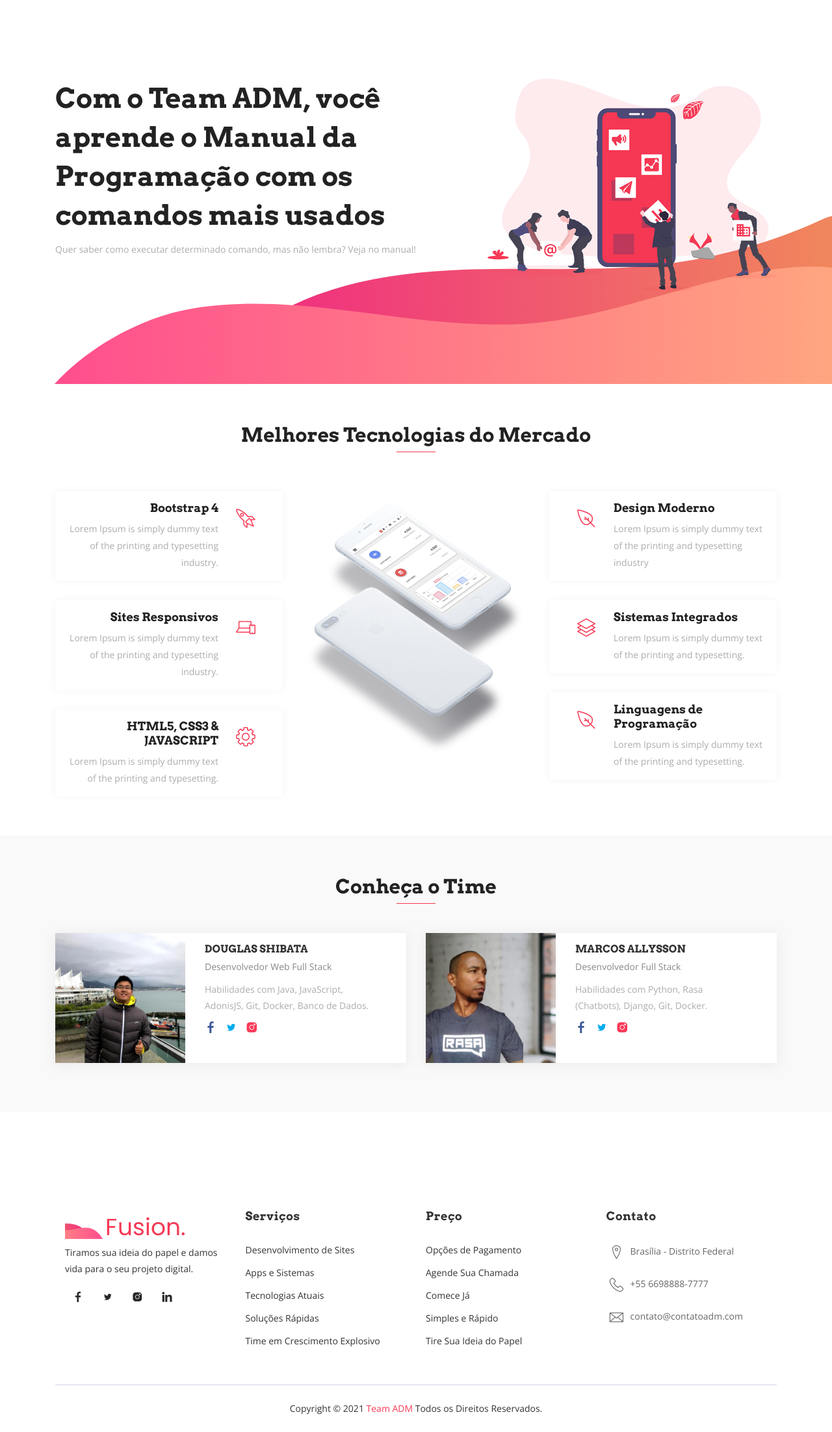
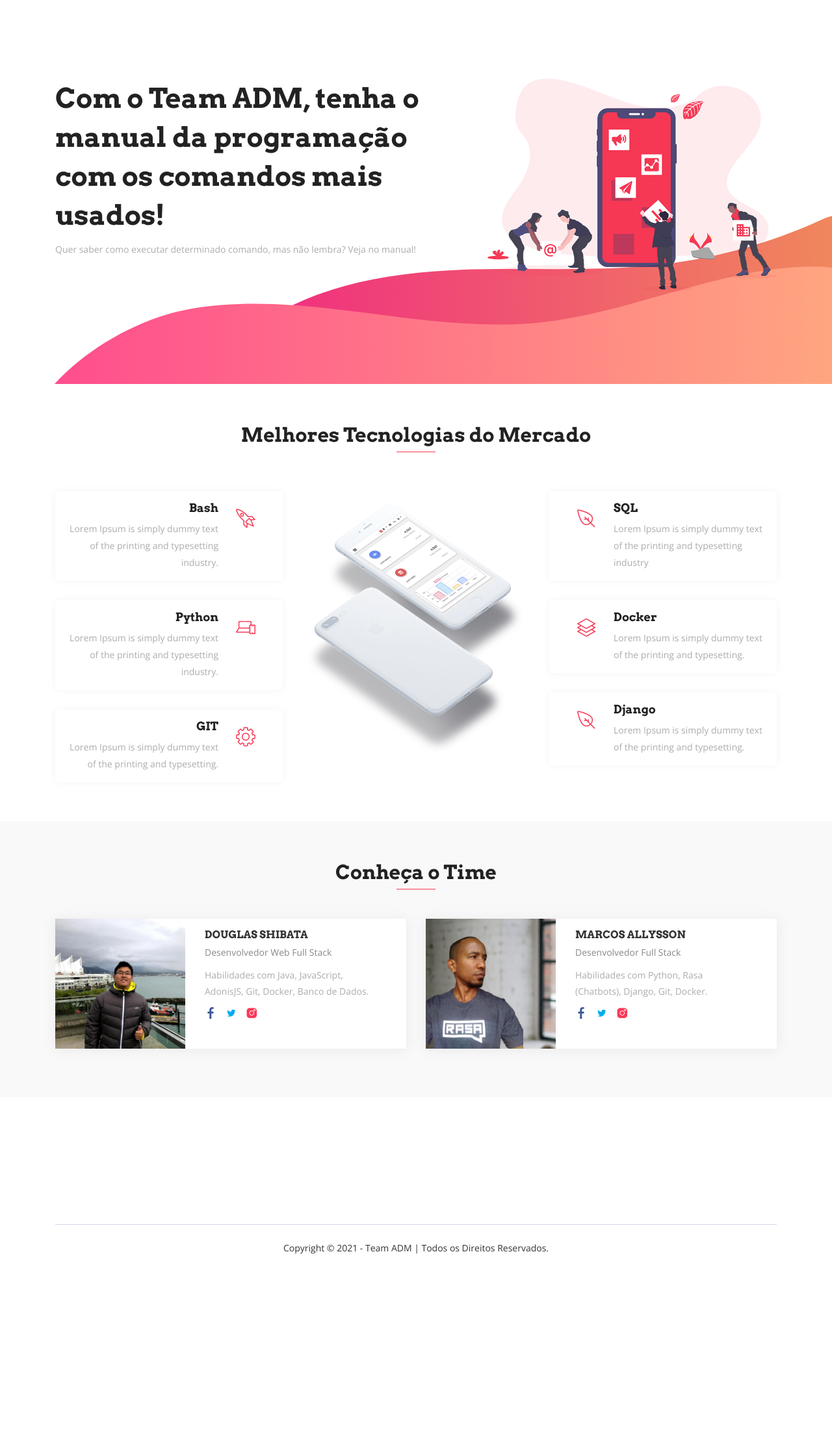
Before and after one commit to MarcosAllysson/teamadm-django-bootstrap-python, a Django app: page / in a window 1280 px wide. Shown: the part 59-2263 px from the top of the page at 65% size. After the commit the page ends 1989 px from the top, so only its background shows below. Run offline with Django 3.2, Linux system fonts and the light colour scheme; some libraries are stand-ins or nearby versions; some web fonts are replaced.

Commit message:
footer and model updated

```diff
--- a/core/admin.py
+++ b/core/admin.py
@@ -5,4 +5,4 @@ from .models import ComandoModel
 # Register your models here.
 @admin.register(ComandoModel)
 class ComandoModelAdm(admin.ModelAdmin):
-    list_display = ('desenvolvedor', 'tecnologia', 'comando', 'descricao', 'criado')
+    list_display = ('desenvolvedor', 'tecnologia', 'comando', 'criado')
--- a/core/models.py
+++ b/core/models.py
@@ -22,12 +22,12 @@ class ComandoModel(models.Model):
 
     desenvolvedor = models.CharField('Desenvolvedor', max_length=50, choices=DESENVOLVEDORES)
     tecnologia = models.CharField('Tecnologia', max_length=50, choices=TECNOLOGIAS)
-    comando = models.CharField('Comando', max_length=100)
-    descricao = models.CharField('Descricao', max_length=500)
+    comando = models.CharField('Comando', max_length=255)
+    descricao = models.TextField('Descrição')
     criado = models.DateTimeField('Criado', auto_now_add=True)
 
     def __str__(self):
         return self.desenvolvedor
 
     class Meta:
-        ordering = ['criado']
+        ordering = ['-criado']
--- a/core/templates/features.html
+++ b/core/templates/features.html
@@ -13,7 +13,7 @@
                   <i class="lni-rocket"></i>
                 </span>
                 <div class="text">
-                  <h4>Bootstrap 4</h4>
+                  <h4>Bash</h4>
                   <p>Lorem Ipsum is simply dummy text of the printing and typesetting industry.</p>
                 </div>
               </div>
@@ -22,7 +22,7 @@
                   <i class="lni-laptop-phone"></i>
                 </span>
                 <div class="text">
-                  <h4>Sites Responsivos</h4>
+                  <h4>Python</h4>
                   <p>Lorem Ipsum is simply dummy text of the printing and typesetting industry.</p>
                 </div>
               </div>
@@ -31,7 +31,7 @@
                   <i class="lni-cog"></i>
                 </span>
                 <div class="text">
-                  <h4>HTML5, CSS3 & JAVASCRIPT</h4>
+                  <h4>GIT</h4>
                   <p>Lorem Ipsum is simply dummy text of the printing and typesetting.</p>
                 </div>
               </div>
@@ -49,7 +49,7 @@
                   <i class="lni-leaf"></i>
                 </span>
                 <div class="text">
-                  <h4>Design Moderno</h4>
+                  <h4>SQL</h4>
                   <p>Lorem Ipsum is simply dummy text of the printing and typesetting industry</p>
                 </div>
               </div>
@@ -58,7 +58,7 @@
                   <i class="lni-layers"></i>
                 </span>
                 <div class="text">
-                  <h4>Sistemas Integrados</h4>
+                  <h4>Docker</h4>
                   <p>Lorem Ipsum is simply dummy text of the printing and typesetting.</p>
                 </div>
               </div>
@@ -67,7 +67,7 @@
                   <i class="lni-leaf"></i>
                 </span>
                 <div class="text">
-                  <h4>Linguagens de Programação</h4>
+                  <h4>Django</h4>
                   <p>Lorem Ipsum is simply dummy text of the printing and typesetting.</p>
                 </div>
               </div>
--- a/core/templates/footer.html
+++ b/core/templates/footer.html
@@ -3,9 +3,10 @@
       <div class="container">
         <div class="container">
           <div class="row">
-            <div class="col-lg-3 col-md-6 col-sm-6 col-xs-6 col-mb-12">
+
+            <!--<div class="col-lg-3 col-md-6 col-sm-6 col-xs-6 col-mb-12">
               <div class="widget">
-                <h3 class="footer-logo"><img src="assets/img/logo.png" alt=""></h3>
+                <h3 class="footer-logo"><img src="assets/img/logo.png" alt="Logo TEAMADM"></h3>
                 <div class="textwidget">
                   <p>Tiramos sua ideia do papel e damos vida para o seu projeto digital.</p>
                 </div>
@@ -16,8 +17,9 @@
                   <a class="linkedin" href="#"><i class="lni-linkedin-filled"></i></a>
                 </div>
               </div>
-            </div>
-            <div class="col-lg-3 col-md-6 col-sm-12 col-xs-12">
+            </div>-->
+
+            <!--<div class="col-lg-3 col-md-6 col-sm-12 col-xs-12">
               <h3 class="footer-titel">Serviços</h3>
               <ul class="footer-link">
                 <li><a href="#">Desenvolvimento de Sites</a></li>
@@ -26,8 +28,9 @@
                 <li><a href="#">Soluções Rápidas</a></li>
                 <li><a href="#">Time em Crescimento Explosivo</a></li>
               </ul>
-            </div>
-            <div class="col-lg-3 col-md-6 col-sm-12 col-xs-12">
+            </div>-->
+
+            <!--<div class="col-lg-3 col-md-6 col-sm-12 col-xs-12">
               <h3 class="footer-titel">Preço</h3>
               <ul class="footer-link">
                 <li><a href="#">Opções de Pagamento</a></li>
@@ -36,8 +39,9 @@
                 <li><a href="#">Simples e Rápido</a></li>
                 <li><a href="#">Tire Sua Ideia do Papel</a></li>
               </ul>
-            </div>
-            <div class="col-lg-3 col-md-6 col-sm-12 col-xs-12">
+            </div>-->
+
+            <!--<div class="col-lg-3 col-md-6 col-sm-12 col-xs-12">
               <h3 class="footer-titel">Contato</h3>
               <ul class="address">
                 <li>
@@ -50,19 +54,21 @@
                   <a href="#"><i class="lni-envelope"></i> contato@contatoadm.com</a>
                 </li>
               </ul>
-            </div>
+            </div>-->
           </div>
         </div>
       </div>
+
       <div id="copyright">
         <div class="container">
           <div class="row">
             <div class="col-md-12">
               <div class="copyright-content">
-                <p>Copyright © 2021 <a rel="nofollow" href="#">Team ADM</a> Todos os Direitos Reservados.</p>
+                <p>Copyright © 2021 - Team ADM | Todos os Direitos Reservados.</p>
               </div>
             </div>
           </div>
         </div>
       </div>
+
     </footer>
--- a/core/templates/header.html
+++ b/core/templates/header.html
@@ -4,7 +4,7 @@
           <div class="row">
             <div class="col-lg-7 col-md-12 col-sm-12 col-xs-12">
               <div class="contents">
-                <h2 class="head-title">Com o Team ADM, você aprende o Manual da Programação com os comandos mais usados</h2>
+                <h2 class="head-title">Com o Team ADM, tenha o manual da programação com os comandos mais usados!</h2>
                 <p>Quer saber como executar determinado comando, mas não lembra? Veja no manual!</p>
 
                 <!--
```
Also changed, not shown: teamadm/settings.py (+10 -16 lines), core/migrations/0004_auto_20210705_1437.py (added), db.sqlite3.
